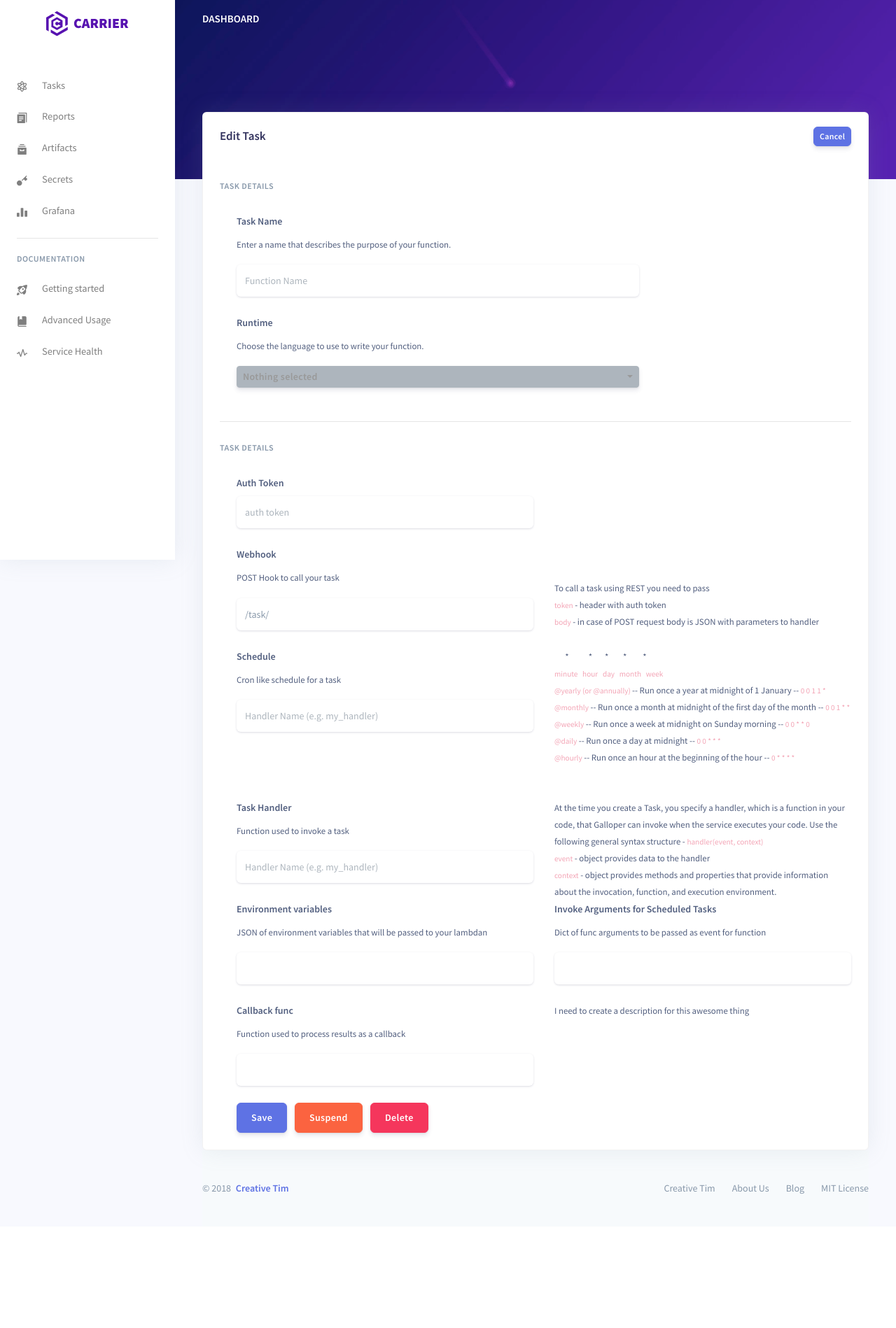
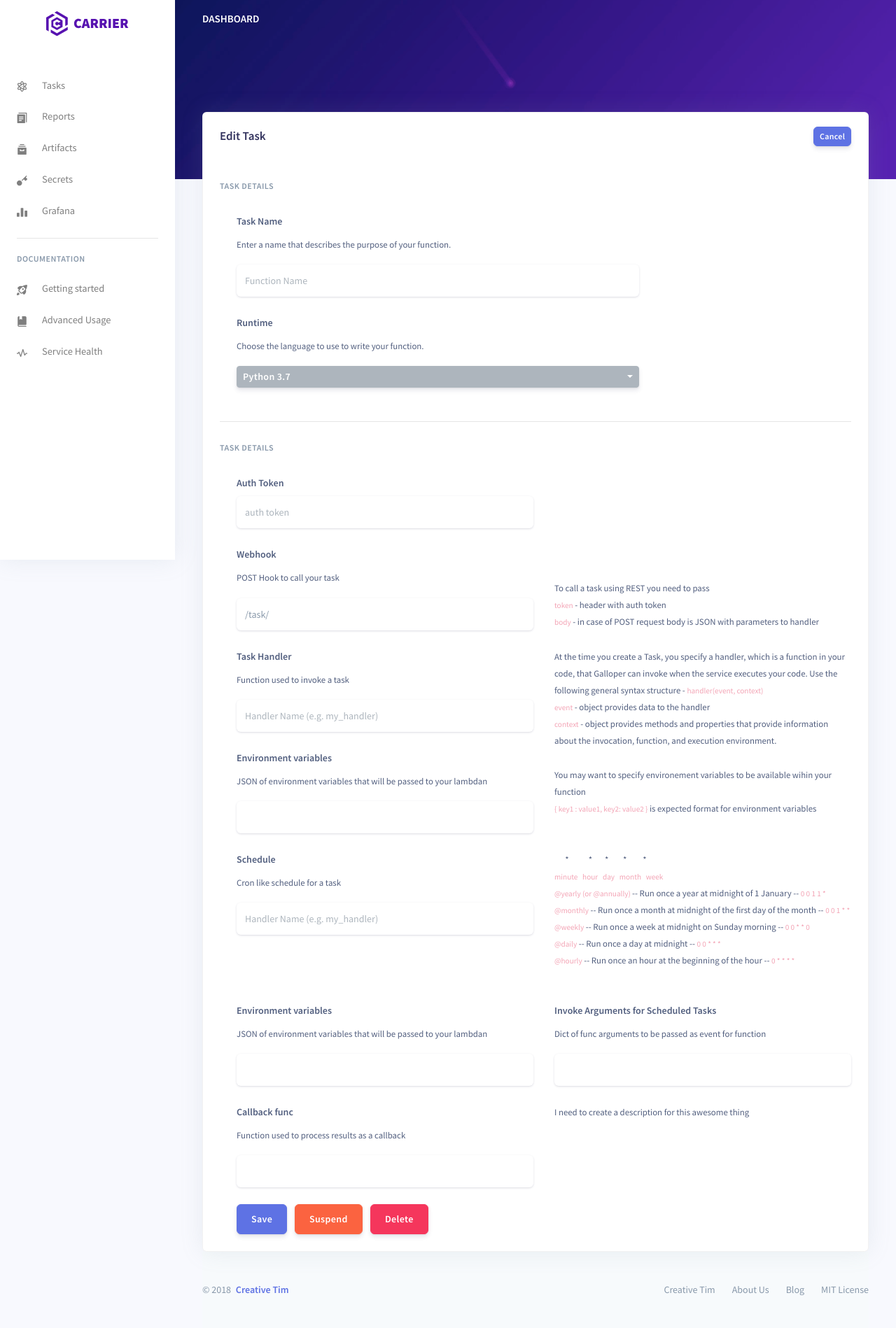
Before and after one commit to carrier-io/galloper, a Flask app: page /task/1 in a window 1280 px wide. Shown: the whole page at 70% size. Before the commit the page ends 1707 px from the top, so only its background shows below. Run offline with Flask 2, Linux system fonts and the light colour scheme; data that the repository does not hold is empty; some libraries are stand-ins or nearby versions.

Commit message:
corrected layout of tasks

```diff
--- a/galloper/routes/tasks.py
+++ b/galloper/routes/tasks.py
@@ -64,7 +64,7 @@ def add_task():
 @bp.route('/task/<task_name>', methods=["GET", "POST"])
 def call_lambda(task_name):
     if request.method == "GET":
-        return render_template("lambdas/task.html", task=Task.query.filter_by(task_id=task_name).first())
+        return render_template("lambdas/task.html", task=Task.query.filter_by(task_id=task_name).first(), runtimes=NAME_CONTAINER_MAPPING.keys())
     else:
         if request.content_type == "application/json":
             task = Task.query.filter_by(task_id=task_name).first().to_json()
--- a/galloper/templates/lambdas/task.html
+++ b/galloper/templates/lambdas/task.html
@@ -79,6 +79,45 @@
                   <div class="row">
                     <div class="col-lg-6">
                       <div class="form-group">
+                        <label class="form-control-label" for="invoke_func">Task Handler</label>
+                        <p><small>Function used to invoke a task</small></p>
+                        <input type="text" id="invoke_func" class="form-control form-control-alternative" placeholder="Handler Name (e.g. my_handler)" value="{{ task.task_handler }}">
+                      </div>
+                    </div>
+                    <div class="col-lg-6">
+                      <small>
+                            At the time you create a Task, you specify a handler, which is a function in your code,
+                            that Galloper can invoke when the service executes your code.
+                            Use the following general syntax structure - <code> handler(event, context) </code>
+                            <br />
+                            <code>event</code> - object provides data to the handler
+                            <br/>
+                            <code>context</code> - object provides methods and properties that provide information about the invocation, function, and execution environment.
+                      </small>
+                    </div>
+                  </div>
+                </div>
+                <div class="pl-lg-4">
+                  <div class="row">
+                    <div class="col-lg-6">
+                      <div class="form-group">
+                        <label class="form-control-label" for="task_args">Environment variables</label>
+                        <p><small>JSON of environment variables that will be passed to your lambdan</small></p>
+                        <input type="text" id="env_vars" class="form-control form-control-alternative" placeholder="" value="{{ task.env_vars }}">
+                      </div>
+                    </div>
+                    <div class="col-lg-6">
+                      <small>
+                          <br />You may want to specify environement variables to be available wihin your function<br />
+                          <code>{ key1 : value1, key2: value2 }</code> is expected format for environment variables
+                      </small>
+                    </div>
+                  </div>
+                </div>
+                <div class="pl-lg-4">
+                  <div class="row">
+                    <div class="col-lg-6">
+                      <div class="form-group">
                         <label class="form-control-label" for="schedule">Schedule</label>
                         <p><small>Cron like schedule for a task</small></p>
                         <input type="text" id="schedule" class="form-control form-control-alternative" placeholder="Handler Name (e.g. my_handler)" value="{{ task.schedule }}">
@@ -105,28 +144,6 @@
                             <br />
                             <br />
                             <br />
-                      </small>
-                    </div>
-                  </div>
-                </div>
-                <div class="pl-lg-4">
-                  <div class="row">
-                    <div class="col-lg-6">
-                      <div class="form-group">
-                        <label class="form-control-label" for="invoke_func">Task Handler</label>
-                        <p><small>Function used to invoke a task</small></p>
-                        <input type="text" id="invoke_func" class="form-control form-control-alternative" placeholder="Handler Name (e.g. my_handler)" value="{{ task.task_handler }}">
-                      </div>
-                    </div>
-                    <div class="col-lg-6">
-                      <small>
-                            At the time you create a Task, you specify a handler, which is a function in your code,
-                            that Galloper can invoke when the service executes your code.
-                            Use the following general syntax structure - <code> handler(event, context) </code>
-                            <br />
-                            <code>event</code> - object provides data to the handler
-                            <br/>
-                            <code>context</code> - object provides methods and properties that provide information about the invocation, function, and execution environment.
                       </small>
                     </div>
                   </div>
--- a/galloper/utils/config_supervisor.py
+++ b/galloper/utils/config_supervisor.py
@@ -15,6 +15,12 @@
 import argparse
 
 interceptor_conf = """[supervisord]
+
+[unix_http_server]
+file=/run/supervisord.sock
+
+[supervisorctl]
+serverurl=unix:///run/supervisord.sock
 
 [program:worker]
 command=celery -A galloper.celeryapp worker -l info -c%s --max-tasks-per-child 1 -f /var/log/worker.log
```
